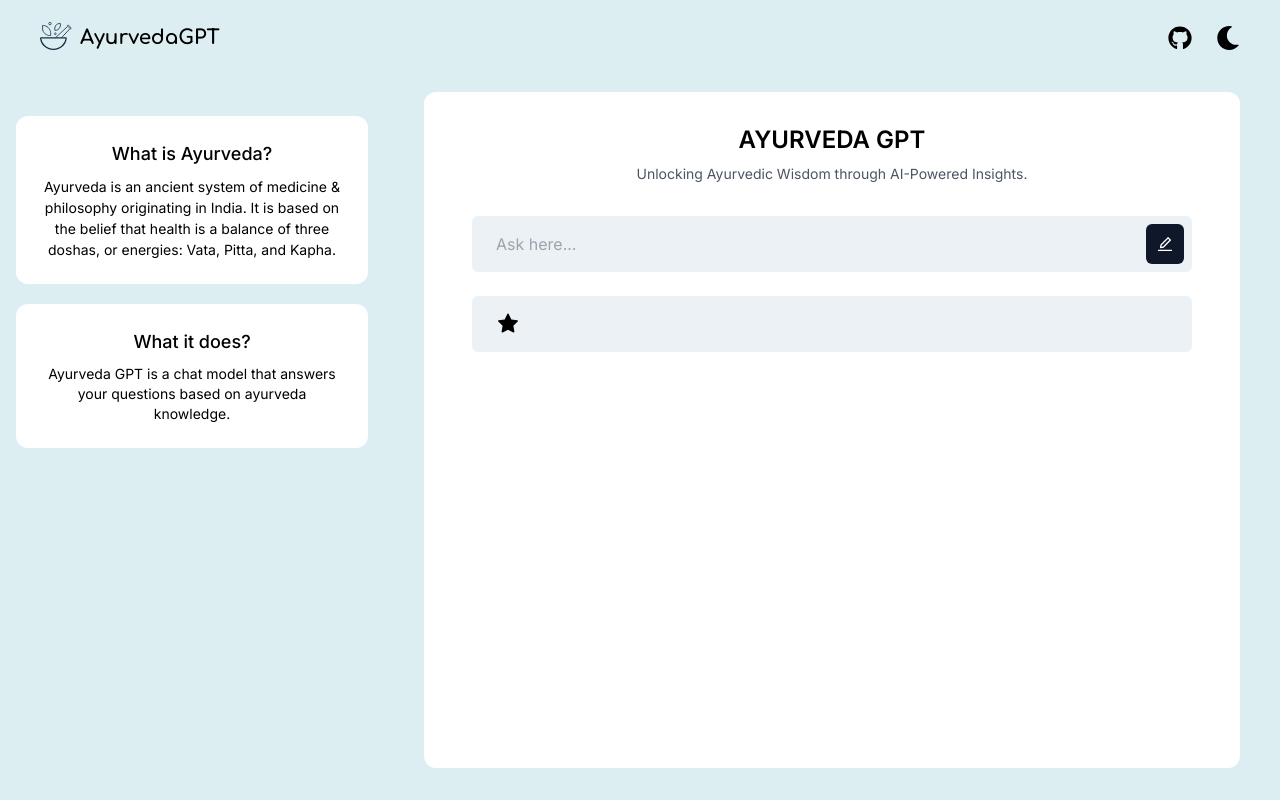
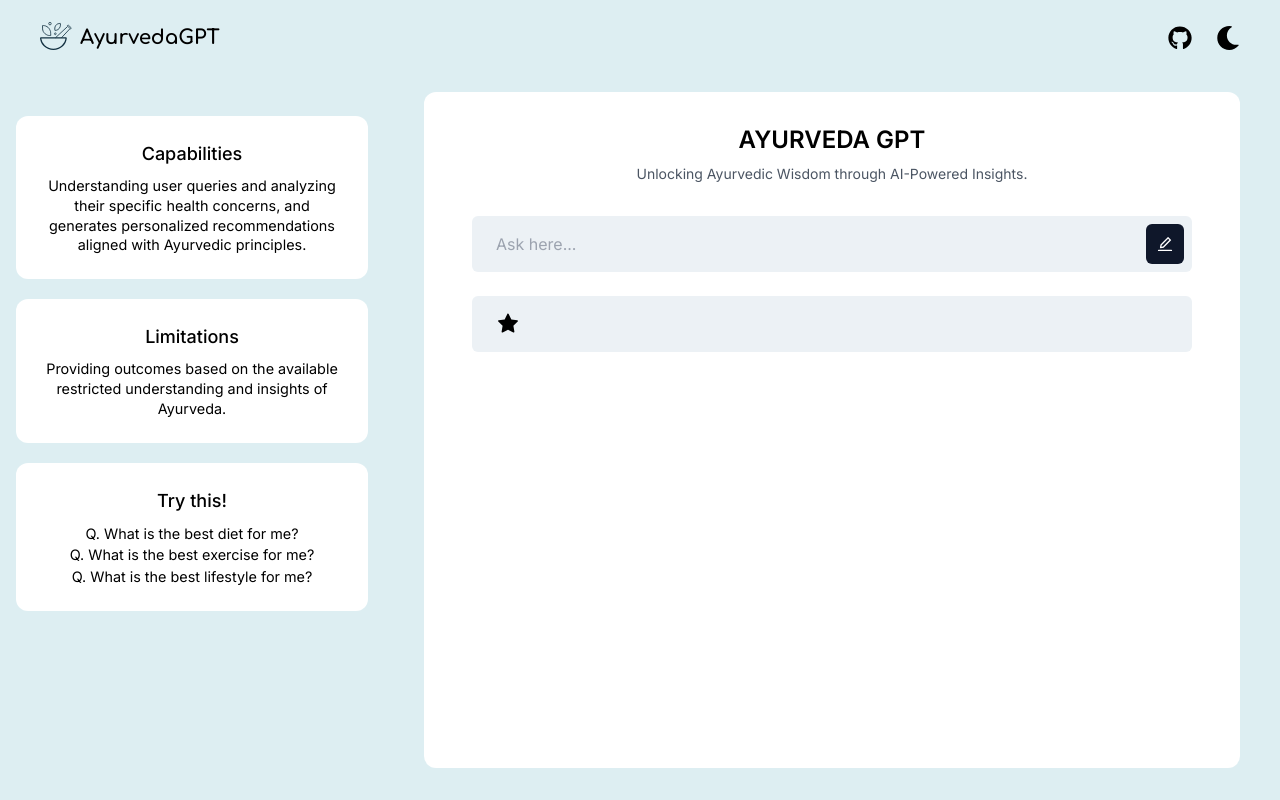
Before and after one commit to Aaryan6/AyurvedaGPT, a React (Vite) app: page / in a window 1280 px wide. Built offline with nearby package versions, Linux system fonts and the light colour scheme.

Commit message:
update sidebar

```diff
--- a/src/components/Sidebar.tsx
+++ b/src/components/Sidebar.tsx
@@ -2,19 +2,29 @@ const Sidebar = () => {
   return (
     <div className="max-w-[24rem] hidden lg:block">
       <div className="mx-auto mt-10 px-4">
+        <div className="bg-[#fff] dark:bg-[#171d29] dark:text-slate-300 px-6 py-6 rounded-xl text-center my-5">
+          <h3 className="text-lg font-medium">Capabilities</h3>
+          <p className="mt-2 text-[0.9rem] leading-snug">
+            Understanding user queries and analyzing their specific health
+            concerns, and generates personalized recommendations aligned with
+            Ayurvedic principles.
+          </p>
+        </div>
         <div className="bg-[#fff] dark:bg-[#171d29] dark:text-slate-300 px-6 py-6 rounded-xl text-center  my-5">
-          <h3 className="text-lg font-medium">What is Ayurveda?</h3>
-          <p className="mt-2 text-sm leading-normal">
-            Ayurveda is an ancient system of medicine & philosophy originating
-            in India. It is based on the belief that health is a balance of
-            three doshas, or energies: Vata, Pitta, and Kapha.
+          <h3 className="text-lg font-medium">Limitations</h3>
+          <p className="mt-2 text-[0.9rem] leading-snug">
+            Providing outcomes based on the available restricted understanding
+            and insights of Ayurveda.
           </p>
         </div>
         <div className="bg-[#fff] dark:bg-[#171d29] dark:text-slate-300 px-6 py-6 rounded-xl text-center my-5">
-          <h3 className="text-lg font-medium">What it does?</h3>
-          <p className="mt-2 text-sm">
-            Ayurveda GPT is a chat model that answers your questions based on
-            ayurveda knowledge.
+          <h3 className="text-lg font-medium">Try this!</h3>
+          <p className="mt-2 text-[0.9rem] leading-normal">
+            Q. What is the best diet for me?
+            <br />
+            Q. What is the best exercise for me?
+            <br />
+            Q. What is the best lifestyle for me?
           </p>
         </div>
       </div>
```
